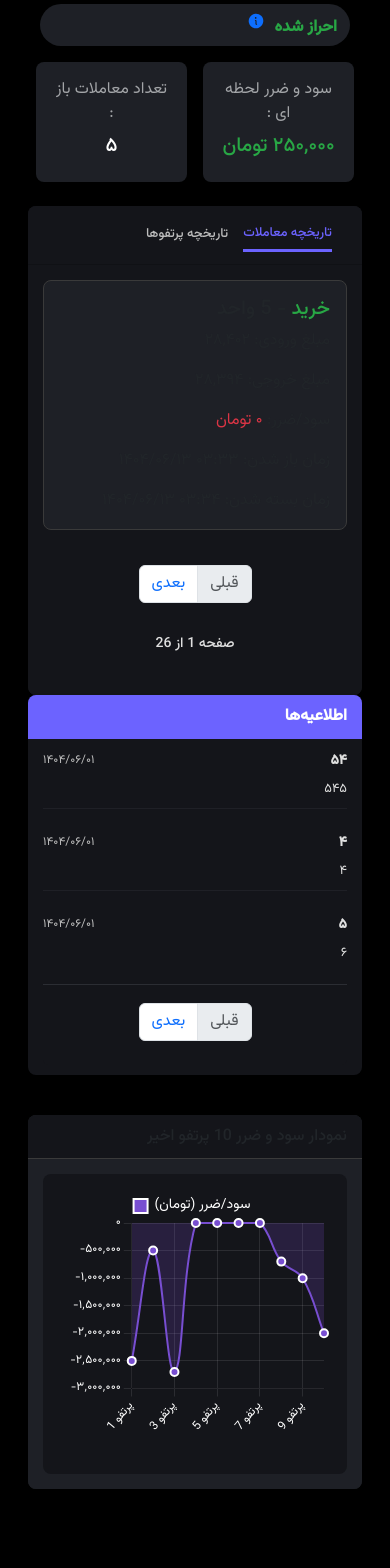
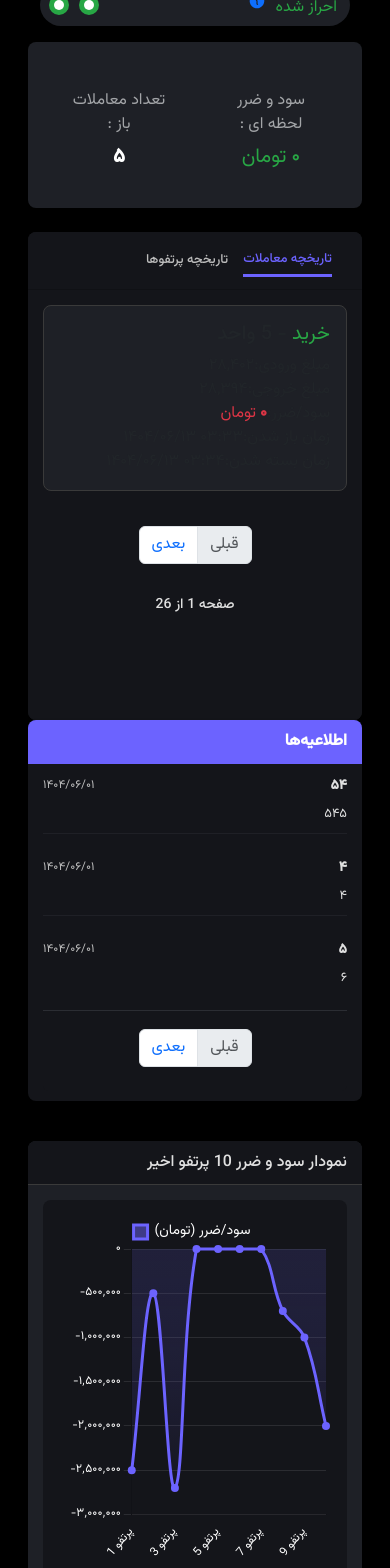
Before and after one commit to behy75/Faraz-Gold, a React (Vite) app: page /profile in a window 390 px wide. Shown: the part 180-1748 px from the top of the page. Before the commit the page ends 1685 px from the top, so only its background shows below. Built offline with nearby package versions, Linux system fonts and the light colour scheme.

Commit message:
fix mobile

```diff
--- a/src/components/UserProfilePage/ProfitLossChart.jsx
+++ b/src/components/UserProfilePage/ProfitLossChart.jsx
@@ -26,18 +26,18 @@ ChartJS.register(
 );
 
 export default function ProfitLossChart({ data = [] }) {
-  // Default data if none provided
+  // Default data matching the image pattern
   const defaultData = [
-    { portfolio: 1, profitLoss: -2500000 },
-    { portfolio: 2, profitLoss: -500000 },
-    { portfolio: 3, profitLoss: -2700000 },
-    { portfolio: 4, profitLoss: 0 },
-    { portfolio: 5, profitLoss: 0 },
-    { portfolio: 6, profitLoss: 0 },
-    { portfolio: 7, profitLoss: 0 },
-    { portfolio: 8, profitLoss: -700000 },
-    { portfolio: 9, profitLoss: -1000000 },
-    { portfolio: 10, profitLoss: -2000000 },
+    { portfolio: 1, profitLoss: -50000 },
+    { portfolio: 2, profitLoss: -20000 },
+    { portfolio: 3, profitLoss: -10000 },
+    { portfolio: 4, profitLoss: 280000 },
+    { portfolio: 5, profitLoss: -50000 },
+    { portfolio: 6, profitLoss: 10000 },
+    { portfolio: 7, profitLoss: 20000 },
+    { portfolio: 8, profitLoss: 15000 },
+    { portfolio: 9, profitLoss: 25000 },
+    { portfolio: 10, profitLoss: 30000 },
   ];
 
   const chartData = data.length > 0 ? data : defaultData;
@@ -49,17 +49,33 @@ export default function ProfitLossChart({ data = [] }) {
         {
           label: "سود/ضرر (تومان)",
           data: chartData.map((item) => item.profitLoss),
-          borderColor: "#784ed1",
-          backgroundColor: "rgba(120, 78, 209, 0.2)",
-          borderWidth: 2,
-          pointBackgroundColor: "#784ed1",
-          pointBorderColor: "#ffffff",
-          pointBorderWidth: 2,
+          borderColor: "#6c63ff",
+          backgroundColor: function (context) {
+            const chart = context.chart;
+            const { ctx, chartArea } = chart;
+            if (!chartArea) {
+              return null;
+            }
+            const gradient = ctx.createLinearGradient(
+              0,
+              chartArea.bottom,
+              0,
+              chartArea.top
+            );
+            gradient.addColorStop(0, "rgba(108, 99, 255, 0)");
+            gradient.addColorStop(1, "rgba(62, 59, 132, 0.3)");
+            return gradient;
+          },
+          borderWidth: 3,
+          pointBackgroundColor: "#6c63ff",
+          pointBorderColor: "#6c63ff",
+          pointBorderWidth: 0,
           pointRadius: 4,
           pointHoverRadius: 6,
           fill: true,
           tension: 0.4,
           stepped: false,
+          legendColor: "#3f3b87",
         },
       ],
     },
@@ -67,6 +83,9 @@ export default function ProfitLossChart({ data = [] }) {
       responsive: true,
       maintainAspectRatio: false,
       plugins: {
+        title: {
+          display: false, // Remove title since we have card header
+        },
         legend: {
           display: true,
           position: "top",
@@ -78,6 +97,29 @@ export default function ProfitLossChart({ data = [] }) {
             },
             usePointStyle: true,
             pointStyle: "rect",
+            generateLabels: function (chart) {
+              const datasets = chart.data.datasets;
+              return datasets.map((dataset, index) => ({
+                text: dataset.label,
+                fillStyle: dataset.legendColor || dataset.backgroundColor,
+                strokeStyle: "#6c63ff",
+                lineWidth: dataset.borderWidth,
+                pointStyle: "rect",
+                hidden: !chart.isDatasetVisible(index),
+                index: index,
+                datasetIndex: index,
+                fontColor: "#ffffff",
+                fontFamily: "Vazir, IranSans, sans-serif",
+                fontSize: 14,
+                lineCap: "butt",
+                lineDash: [],
+                lineDashOffset: 0,
+                lineJoin: "miter",
+                pointStyle: "rect",
+                pointStyleWidth: 20,
+                pointStyleHeight: 8,
+              }));
+            },
           },
         },
         tooltip: {
@@ -103,7 +145,7 @@ export default function ProfitLossChart({ data = [] }) {
             display: false,
           },
           grid: {
-            color: "rgba(255, 255, 255, 0.1)",
+            display: false,
             drawBorder: false,
           },
           ticks: {
@@ -143,9 +185,16 @@ export default function ProfitLossChart({ data = [] }) {
   };
 
   return (
-    <div className={styles.chartContainer}>
-      <div className={styles.chartWrapper}>
-        <Line data={chartConfig.data} options={chartConfig.options} />
+    <div className={styles.card}>
+      <div className={styles.cardHeader}>
+        <h6 className="mb-0">نمودار سود و ضرر 10 پرتفو اخیر</h6>
+      </div>
+      <div className={styles.cardBody}>
+        <div className={styles.chartContainer}>
+          <div className={styles.chartWrapper}>
+            <Line data={chartConfig.data} options={chartConfig.options} />
+          </div>
+        </div>
       </div>
     </div>
   );
--- a/src/components/UserProfilePage/ProfitLossChart.module.css
+++ b/src/components/UserProfilePage/ProfitLossChart.module.css
@@ -1,4 +1,31 @@
 /* src/components/UserProfilePage/ProfitLossChart.module.css */
+
+/* کارت کلی */
+.card {
+  background: var(--card-bg);
+  border: none;
+  border-radius: 8px;
+  overflow: hidden;
+  display: flex;
+  flex-direction: column;
+  height: 100%;
+  box-shadow: 0 2px 4px rgba(0, 0, 0, 0.1);
+}
+
+/* هدر کارت */
+.cardHeader {
+  display: flex;
+  gap: 10px;
+  padding: 15px 20px;
+  background: var(--card-header-bg);
+  border-bottom: 1px solid var(--divider-strong);
+}
+
+/* بدنه کارت */
+.cardBody {
+  background: var(--card-bg);
+  flex: 1;
+}
 
 .chartContainer {
   background-color: rgb(20, 21, 26);
@@ -10,18 +37,27 @@
 
 .chartWrapper {
   position: relative;
-  height: 350px;
+  height: 450px;
   width: 100%;
 }
 
 /* Responsive adjustments */
 @media (max-width: 768px) {
+  .cardHeader {
+    padding: 12px 15px;
+    gap: 8px;
+  }
+
+  .cardBody {
+    padding: 15px;
+  }
+
   .chartContainer {
     padding: 15px;
     min-height: 300px;
   }
 
   .chartWrapper {
-    height: 250px;
+    height: 350px;
   }
 }
--- a/src/components/UserProfilePage/TransactionHistoryCard.jsx
+++ b/src/components/UserProfilePage/TransactionHistoryCard.jsx
@@ -1,5 +1,15 @@
 import React from "react";
 import styles from "./TransactionHistoryCard.module.css";
+
+// تابع برای جدا کردن عدد و واحد از رشته سود/ضرر
+const formatProfitLoss = (profitLossString) => {
+  // اگر رشته شامل "تومان" باشد، آن را جدا می‌کنیم
+  if (profitLossString.includes("تومان")) {
+    const number = profitLossString.replace("تومان", "").trim();
+    return { number, unit: "تومان" };
+  }
+  return { number: profitLossString, unit: "" };
+};
 
 export default function TransactionHistoryCard({
   activeTab = "transactions",
@@ -92,10 +102,21 @@ export default function TransactionHistoryCard({
                       <td>{transaction.unit}</td>
                       <td>{transaction.inputAmount}</td>
                       <td>
-                        <span className="text-success">{transaction.type}</span>
+                        <span className="text-success fw-normal">
+                          {transaction.type}
+                        </span>
                       </td>
                       <td>{transaction.outputAmount}</td>
-                      <td className="text-danger">{transaction.profitLoss}</td>
+                      <td className="text-danger">
+                        <span className="fw-bold">
+                          {formatProfitLoss(transaction.profitLoss).number}
+                        </span>
+                        {formatProfitLoss(transaction.profitLoss).unit && (
+                          <span className="fw-normal ms-1">
+                            {formatProfitLoss(transaction.profitLoss).unit}
+                          </span>
+                        )}
+                      </td>
                       <td>{transaction.openTime}</td>
                       <td>{transaction.closeTime}</td>
                     </tr>
@@ -152,27 +173,40 @@ export default function TransactionHistoryCard({
                 >
                   <div className="card-body">
                     <h5 className="card-title">
-                      <span className="text-success">{transaction.type}</span> -{" "}
-                      {transaction.unit} واحد
+                      <span className="text-success fw-normal">
+                        {transaction.type}
+                      </span>{" "}
+                      - {transaction.unit} واحد
                     </h5>
-                    <p className="card-text">
-                      مبلغ ورودی: <span>{transaction.inputAmount}</span>
-                    </p>
-                    <p className="card-text">
-                      مبلغ خروجی: <span>{transaction.outputAmount}</span>
-                    </p>
-                    <p className="card-text">
-                      سود/ضرر:{" "}
+                    <div className="card-text">
+                      <span>مبلغ ورودی:</span>
+                      <span>{transaction.inputAmount}</span>
+                    </div>
+                    <div className="card-text">
+                      <span>مبلغ خروجی:</span>
+                      <span>{transaction.outputAmount}</span>
+                    </div>
+                    <div className="card-text">
+                      <span>سود/ضرر:</span>
                       <span className="text-danger">
-                        {transaction.profitLoss}
+                        <span className="fw-bold">
+                          {formatProfitLoss(transaction.profitLoss).number}
+                        </span>
+                        {formatProfitLoss(transaction.profitLoss).unit && (
+                          <span className="fw-normal ms-1">
+                            {formatProfitLoss(transaction.profitLoss).unit}
+                          </span>
+                        )}
                       </span>
-                    </p>
-                    <p className="card-text">
-                      زمان باز شدن: <span>{transaction.openTime}</span>
-                    </p>
-                    <p className="card-text">
-                      زمان بسته شدن: <span>{transaction.closeTime}</span>
-                    </p>
+                    </div>
+                    <div className="card-text">
+                      <span>زمان باز شدن:</span>
+                      <span>{transaction.openTime}</span>
+                    </div>
+                    <div className="card-text">
+                      <span>زمان بسته شدن:</span>
+                      <span>{transaction.closeTime}</span>
+                    </div>
                   </div>
                 </div>
               ))}
@@ -240,7 +274,16 @@ export default function TransactionHistoryCard({
                       <td>{portfolio.type}</td>
                       <td>{portfolio.inputAmount}</td>
                       <td>{portfolio.outputAmount}</td>
-                      <td className="text-danger">{portfolio.profitLoss}</td>
+                      <td className="text-danger">
+                        <span className="fw-bold">
+                          {formatProfitLoss(portfolio.profitLoss).number}
+                        </span>
+                        {formatProfitLoss(portfolio.profitLoss).unit && (
+                          <span className="fw-normal ms-1">
+                            {formatProfitLoss(portfolio.profitLoss).unit}
+                          </span>
+                        )}
+                      </td>
                       <td>{portfolio.status}</td>
                     </tr>
                   ))}
@@ -287,23 +330,33 @@ export default function TransactionHistoryCard({
                 <div key={portfolio.id} className={`${styles.mobileCard} card`}>
                   <div className="card-body">
                     <h5 className="card-title">
-                      <span>{portfolio.type}</span>
+                      <span className="text-white">{portfolio.type}</span>
                     </h5>
-                    <p className="card-text">
-                      مبلغ ورودی: <span>{portfolio.inputAmount}</span>
-                    </p>
-                    <p className="card-text">
-                      مبلغ خروجی: <span>{portfolio.outputAmount}</span>
-                    </p>
-                    <p className="card-text">
-                      سود/ضرر:{" "}
+                    <div className="card-text">
+                      <span>مبلغ ورودی:</span>
+                      <span>{portfolio.inputAmount}</span>
+                    </div>
+                    <div className="card-text">
+                      <span>مبلغ خروجی:</span>
+                      <span>{portfolio.outputAmount}</span>
+                    </div>
+                    <div className="card-text">
+                      <span>سود/ضرر:</span>
                       <span className="text-danger">
-                        {portfolio.profitLoss}
+                        <span className="fw-bold">
+                          {formatProfitLoss(portfolio.profitLoss).number}
+                        </span>
+                        {formatProfitLoss(portfolio.profitLoss).unit && (
+                          <span className="fw-normal ms-1">
+                            {formatProfitLoss(portfolio.profitLoss).unit}
+                          </span>
+                        )}
                       </span>
-                    </p>
-                    <p className="card-text">
-                      وضعیت: <span>{portfolio.status}</span>
-                    </p>
+                    </div>
+                    <div className="card-text">
+                      <span>وضعیت:</span>
+                      <span>{portfolio.status}</span>
+                    </div>
                   </div>
                 </div>
               ))}
--- a/src/components/UserProfilePage/UserInfo.jsx
+++ b/src/components/UserProfilePage/UserInfo.jsx
@@ -33,14 +33,14 @@ export default function UserInfo({
                   <i className="bi bi-person-circle fs-2"></i>
                 </div>
                 <div className="d-flex flex-column justify-content-between">
-                  <b className="fs-6">{username}</b>
+                  <span className="fs-19 lh-26 text-title">{username}</span>
                   <div className={styles.infoRow}>
-                    <span className="fs-6">
+                    <span className="fs-12 lh-16">
                       موجودی :
-                      <span className="ltr ms-1">
+                      <span className="ltr ms-1 fw-bold">
                         {formatNumberFa(balance)}
                       </span>
-                      <span className="fw-bold ms-2">تومان</span>
+                      <span className="ms-2 fw-normal">تومان</span>
                     </span>
                   </div>
                 </div>
@@ -53,7 +53,7 @@ export default function UserInfo({
             <div
               className={`${styles.userLevel} d-flex flex-column justify-content-between`}
             >
-              <div className="d-flex justify-content-between align-items-center mb-2">
+              <div className="d-flex justify-content-between align-items-center mb-3">
                 <span className={styles.levelLabel}>سطح کابری</span>
                 <a
                   href="/dashboard/authentication/"
@@ -66,9 +66,9 @@ export default function UserInfo({
               </div>
 
               <div
-                className={`${styles.levelContainer} d-flex justify-content-between align-items-center w-100`}
+                className={`${styles.levelContainer} d-flex justify-content-between align-items-center w-100 mb-3`}
               >
-                <div className={`fw-bold ${statusText.klass}`}>
+                <div className={statusText.klass}>
                   {statusText.label}
                   <a
                     href="/dashboard/authentication/"
@@ -90,7 +90,7 @@ export default function UserInfo({
                 </div>
 
                 {/* تیک‌های مراحل */}
-                <div className={`${styles.levelTicks} d-none d-md-flex`}>
+                <div className={`${styles.levelTicks} d-flex`}>
                   <div
                     className={`${styles.levelSelector} ${
                       ["in_review", "verified"].includes(verificationStatus)
@@ -116,27 +116,26 @@ export default function UserInfo({
 
       {/* دو کارت آماری سمت راست */}
       <div className="col-12 col-lg-6">
-        <div className="row g-3 m-0">
-          <div className="col-6">
-            <div className={`${styles.statCard} card`}>
-              <div className="card-body p-3 d-flex flex-column justify-content-between">
+        <div className={styles.statCard}>
+          <div className="row g-3 m-0">
+            <div className="col-6">
+              <div className="p-3 d-flex flex-column justify-content-between">
                 <p className={styles.statLabel}>سود و ضرر لحظه ای :</p>
                 <h5
-                  className={`card-title ${
+                  className={`${
                     totalProfitLoss >= 0 ? "text-success" : "text-danger"
                   } text-center`}
                 >
-                  {formatNumberFa(totalProfitLoss)} تومان
+                  {formatNumberFa(totalProfitLoss)}{" "}
+                  <span className="fw-normal">تومان</span>
                 </h5>
               </div>
             </div>
-          </div>
 
-          <div className="col-6">
-            <div className={`${styles.statCard} card`}>
-              <div className="card-body p-3 d-flex flex-column justify-content-between">
+            <div className="col-6">
+              <div className="p-3 d-flex flex-column justify-content-between">
                 <p className={styles.statLabel}>تعداد معاملات باز :</p>
-                <h5 className="card-title text-white text-center">
+                <h5 className="fw-bold text-white text-center">
                   {formatNumberFa(openTransactionsCount)}
                 </h5>
               </div>
--- a/src/components/UserProfilePage/UserInfo.module.css
+++ b/src/components/UserProfilePage/UserInfo.module.css
@@ -1,9 +1,6 @@
 /* src/components/UserProfilePage/UserInfo.module.css */
 .userProfile {
-  background: var(--card-bg);
   color: var(--color-text);
-  border-radius: 8px;
-  padding: 12px 16px;
 }
 
 .userImg i {
@@ -70,10 +67,7 @@
 }
 
 .statCard {
-  background: var(--card-bg);
-  border: none;
   color: #a3a5a8;
-  border-radius: 8px;
 }
 
 .statLabel {
@@ -81,3 +75,12 @@
   text-align: center;
   margin-bottom: 8px;
 }
+
+/* موبایل: اضافه کردن باکس به کارت‌های آمار */
+@media (max-width: 768px) {
+  .statCard {
+    background: var(--card-bg) !important;
+    border-radius: 8px !important;
+    padding: 15px !important;
+  }
+}
--- a/src/pages/UserProfilePage.jsx
+++ b/src/pages/UserProfilePage.jsx
@@ -14,10 +14,10 @@ export default function UserProfilePage() {
 
   // Mock data - in real app this would come from API or props
   const userData = {
-    username: "احمد محمدی",
+    username: "09186393984",
     balance: 1500000,
     verificationStatus: "verified",
-    totalProfitLoss: 250000,
+    totalProfitLoss: 0,
     openTransactionsCount: 5,
   };
 
@@ -150,14 +150,7 @@ export default function UserProfilePage() {
       {/* نمودار سود و ضرر 10 پرتفو اخیر */}
       <div className="row mt-4">
         <div className="col-12">
-          <div className={`${styles.card} card`}>
-            <div className={styles.cardHeader}>
-              <h6 className="mb-0">نمودار سود و ضرر 10 پرتفو اخیر</h6>
-            </div>
-            <div className={styles.cardBody}>
-              <ProfitLossChart data={chartData} />
-            </div>
-          </div>
+          <ProfitLossChart data={chartData} />
         </div>
       </div>
     </div>
```
Also changed, not shown: src/components/UserProfilePage/TransactionHistoryCard.module.css (+9 -5 lines), src/components/header/Header.jsx (+46 -10 lines).
